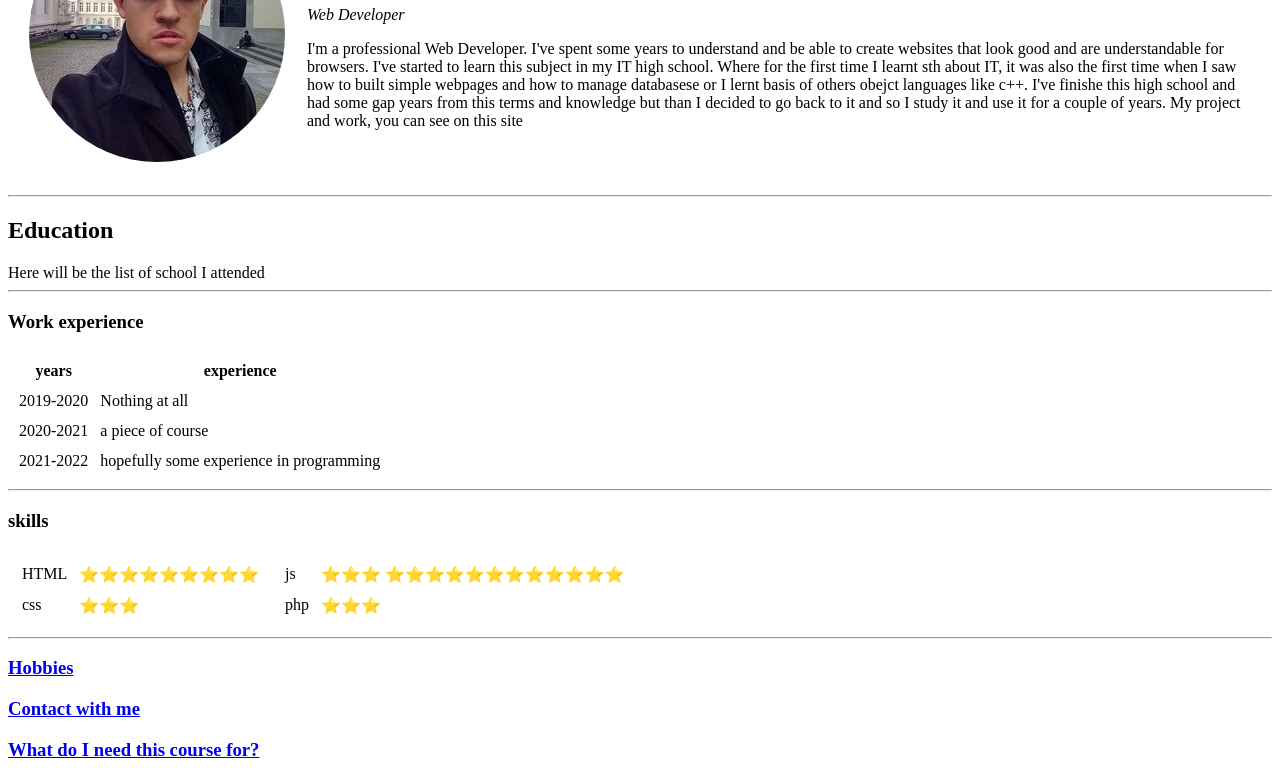
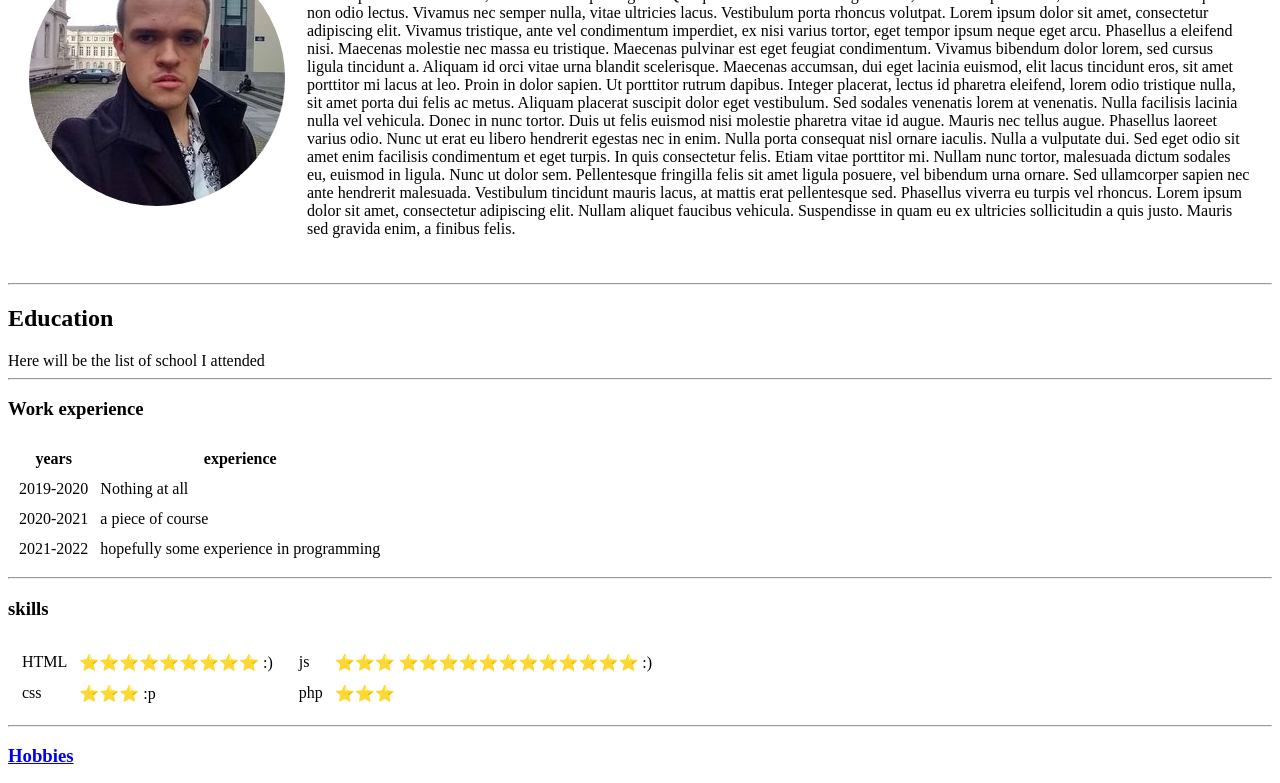
Before and after one commit to ernest52/cv, a plain HTML site: page index.html in a window 1280 px wide. Shown: the part 123-906 px from the top of the page. Drawn offline with Linux system fonts and the light colour scheme.

Commit message:
Update index.html

```diff
--- a/index.html
+++ b/index.html
@@ -14,11 +14,13 @@
 
       <td>
         <h1>Ernest Zielonka</h1>
-        <p> <em>Web Developer</em></p>
 
 
-        <p>I'm a professional Web Developer. I've spent some years to understand and be able to create websites that look good and are understandable for browsers. I've started to learn this subject in my IT high school. Where for the first time I learnt sth about IT, it was also the first time when I saw how to built simple webpages and how to manage databasese or I lernt basis of others obejct languages like c++.
-        I've finishe this high school and had some gap years from this terms and knowledge but than I decided to go back to it and so I study it and use it for a couple of years. My project and work, you can see on this site</p>
+        <p>Lorem ipsum dolor sit amet, consectetur adipiscing elit. Quisque vel ante ante. Sed ligula urna, rhoncus in pretium ut, fermentum id ex. Aliquam non odio lectus. Vivamus nec semper nulla, vitae ultricies lacus. Vestibulum porta rhoncus volutpat. Lorem ipsum dolor sit amet, consectetur adipiscing elit. Vivamus tristique, ante vel condimentum imperdiet, ex nisi varius tortor, eget tempor ipsum neque eget arcu. Phasellus a eleifend nisi. Maecenas molestie nec massa eu tristique. Maecenas pulvinar est eget feugiat condimentum. Vivamus bibendum dolor lorem, sed cursus ligula tincidunt a. Aliquam id orci vitae urna blandit scelerisque. Maecenas accumsan, dui eget lacinia euismod, elit lacus tincidunt eros, sit amet porttitor mi lacus at leo. Proin in dolor sapien. Ut porttitor rutrum dapibus. Integer placerat, lectus id pharetra eleifend, lorem odio tristique nulla, sit amet porta dui felis ac metus.
+
+Aliquam placerat suscipit dolor eget vestibulum. Sed sodales venenatis lorem at venenatis. Nulla facilisis lacinia nulla vel vehicula. Donec in nunc tortor. Duis ut felis euismod nisi molestie pharetra vitae id augue. Mauris nec tellus augue. Phasellus laoreet varius odio. Nunc ut erat eu libero hendrerit egestas nec in enim. Nulla porta consequat nisl ornare iaculis. Nulla a vulputate dui. Sed eget odio sit amet enim facilisis condimentum et eget turpis. In quis consectetur felis.
+
+Etiam vitae porttitor mi. Nullam nunc tortor, malesuada dictum sodales eu, euismod in ligula. Nunc ut dolor sem. Pellentesque fringilla felis sit amet ligula posuere, vel bibendum urna ornare. Sed ullamcorper sapien nec ante hendrerit malesuada. Vestibulum tincidunt mauris lacus, at mattis erat pellentesque sed. Phasellus viverra eu turpis vel rhoncus. Lorem ipsum dolor sit amet, consectetur adipiscing elit. Nullam aliquet faucibus vehicula. Suspendisse in quam eu ex ultricies sollicitudin a quis justo. Mauris sed gravida enim, a finibus felis.</p>
       </td>
 
       </tr>
@@ -70,12 +72,12 @@ Here will be the list of school I attended
       <table cellspacing="10">
         <tr>
           <td> HTML</td>
-          <td>⭐⭐⭐⭐⭐⭐⭐⭐⭐  </td>
+          <td>⭐⭐⭐⭐⭐⭐⭐⭐⭐  :) </td>
 
         </tr>
         <tr>
           <td> css</td>
-          <td>⭐⭐⭐</td>
+          <td>⭐⭐⭐ :p</td>
 
         </tr>
 
@@ -87,7 +89,7 @@ Here will be the list of school I attended
         <table cellspacing="10">
           <tr>
             <td> js</td>
-            <td>⭐⭐⭐ ⭐⭐⭐⭐⭐⭐⭐⭐⭐⭐⭐⭐</td>
+            <td>⭐⭐⭐ ⭐⭐⭐⭐⭐⭐⭐⭐⭐⭐⭐⭐ :) </td>
 
 
           </tr>
```
